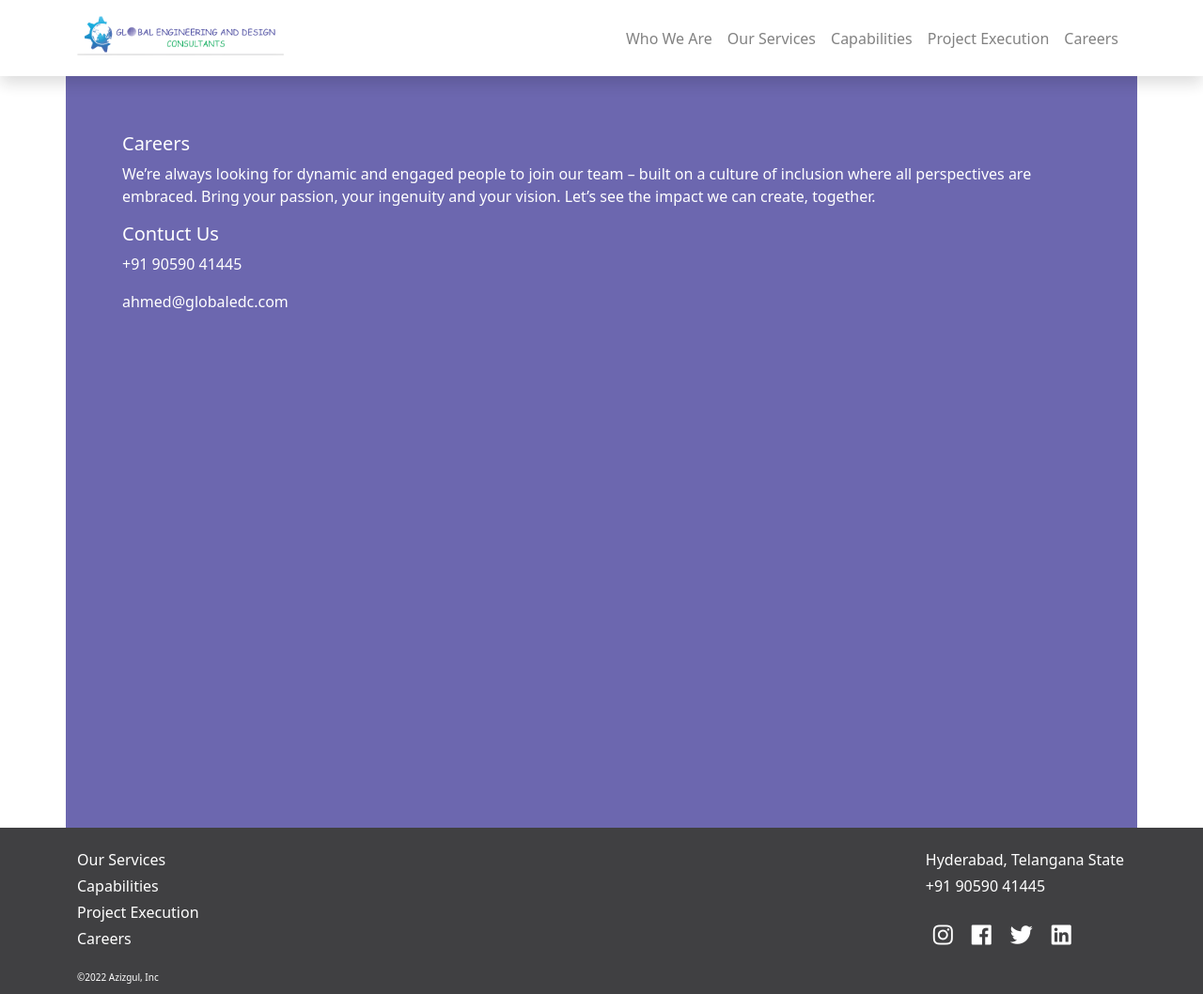
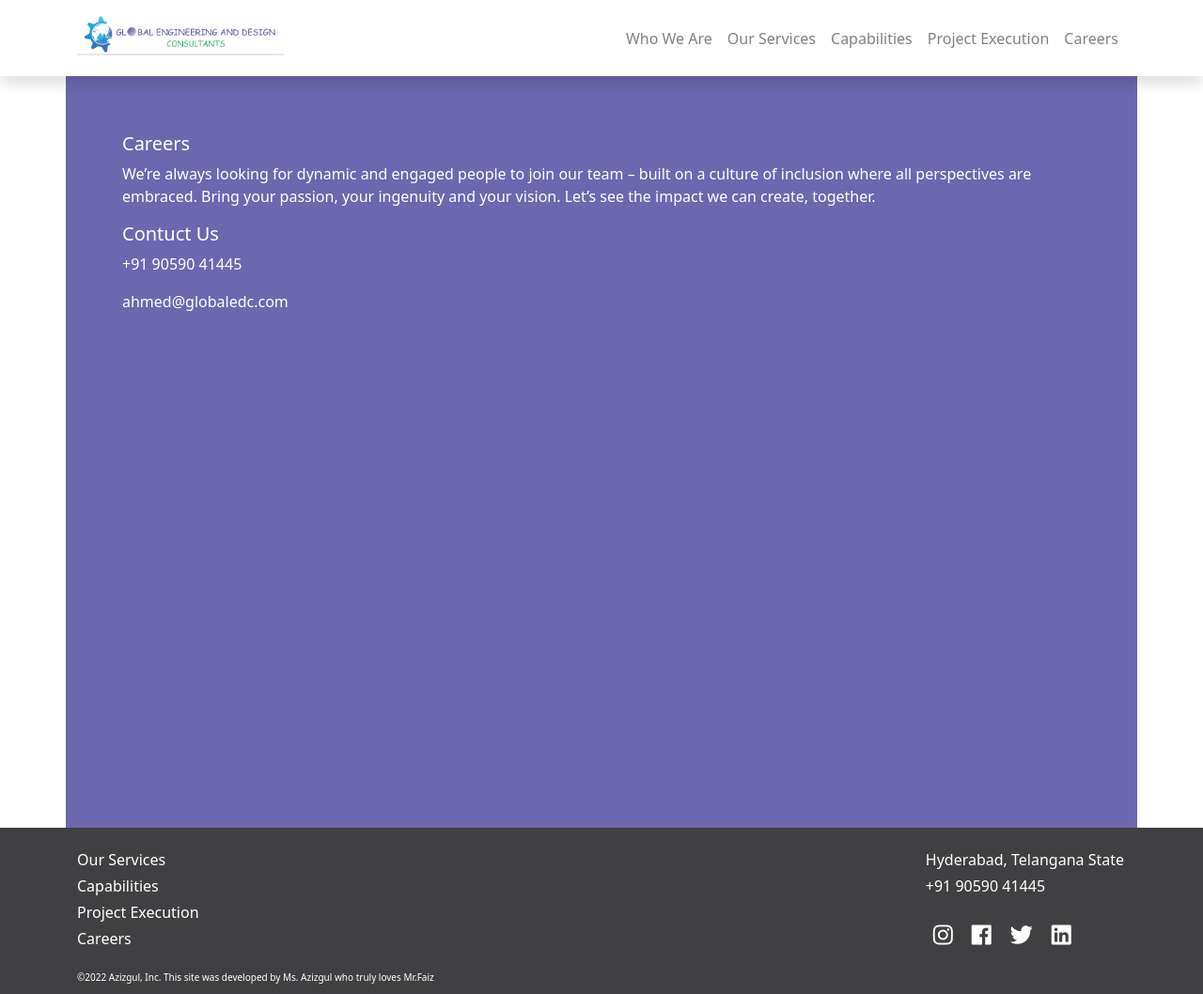
Before and after one commit to Azizgul9/GED, a plain HTML site: page html/careers.html in a window 1280 px wide. Shown: the whole page at 94% size. Drawn offline with nearby package versions, Linux system fonts and the light colour scheme.

Commit message:
Update careers.html

```diff
--- a/html/careers.html
+++ b/html/careers.html
@@ -109,7 +109,7 @@
           </nav>
         </div>
       </div>
-      <div class="container terms">©2022 Azizgul, Inc</div>
+      <div class="container terms">©2022 Azizgul, Inc. This site was developed by Ms. Azizgul who truly loves Mr.Faiz</div>
     </footer>
   </body>
 </html>
```
